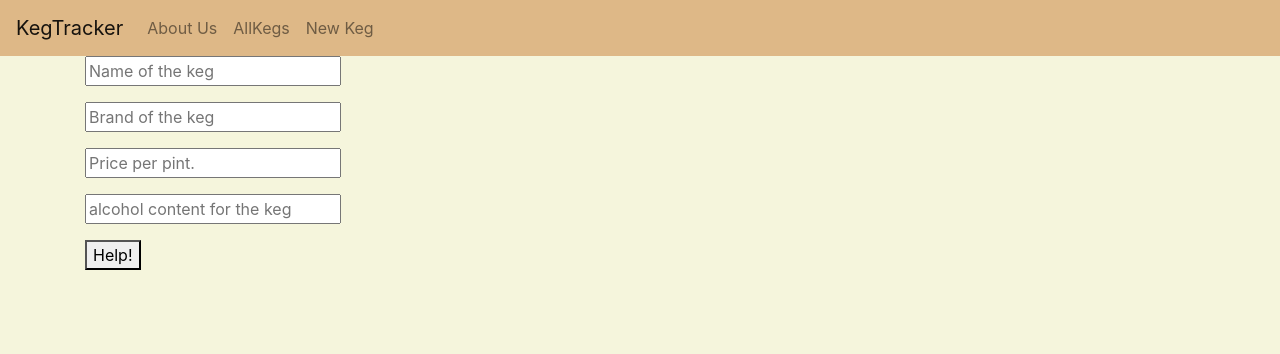
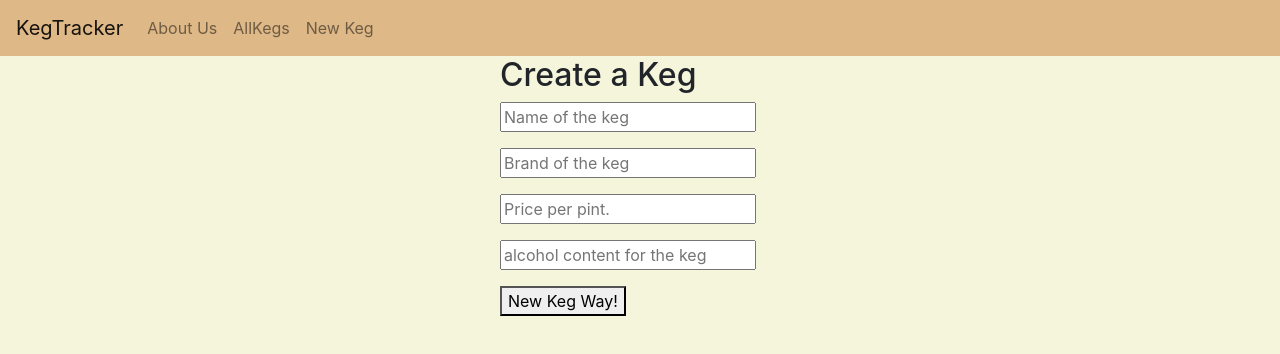
Before and after one commit to nikhilbatta/KegTracker, a React app: page /#/newkeg in a window 1280 px wide. Shown: the top 354 px of the page. Built offline with nearby package versions, Linux system fonts and the light colour scheme.

Commit message:
adds a little better styling

```diff
--- a/src/components/Newkeg.jsx
+++ b/src/components/Newkeg.jsx
@@ -1,9 +1,22 @@
 import React from 'react';
 
 function Newkeg(){
+    var divformStyle = {
+        textAlight: 'center',
+        float: 'center',
+        marginLeft: '500px'
+    }
+    var formStyle = {
+        display: 'inline-block',
+        marginLeft: 'auto',
+        marginRight: 'auto',
+        textAlign: 'left'
+    }
     return (
-        <div className="container">
-        <form>
+
+        <div style={divformStyle}>
+            <h2>Create a Keg</h2>
+        <form style={formStyle}>
             <div class="form-group">
           <input
             type='text'
@@ -26,7 +39,7 @@ function Newkeg(){
              id='alcContent'
              placeholder='alcohol content for the keg'/>
              </div>
-          <button type='submit'>Help!</button>
+          <button type='submit'>New Keg Way!</button>
         </form>
       </div>
     )
```
